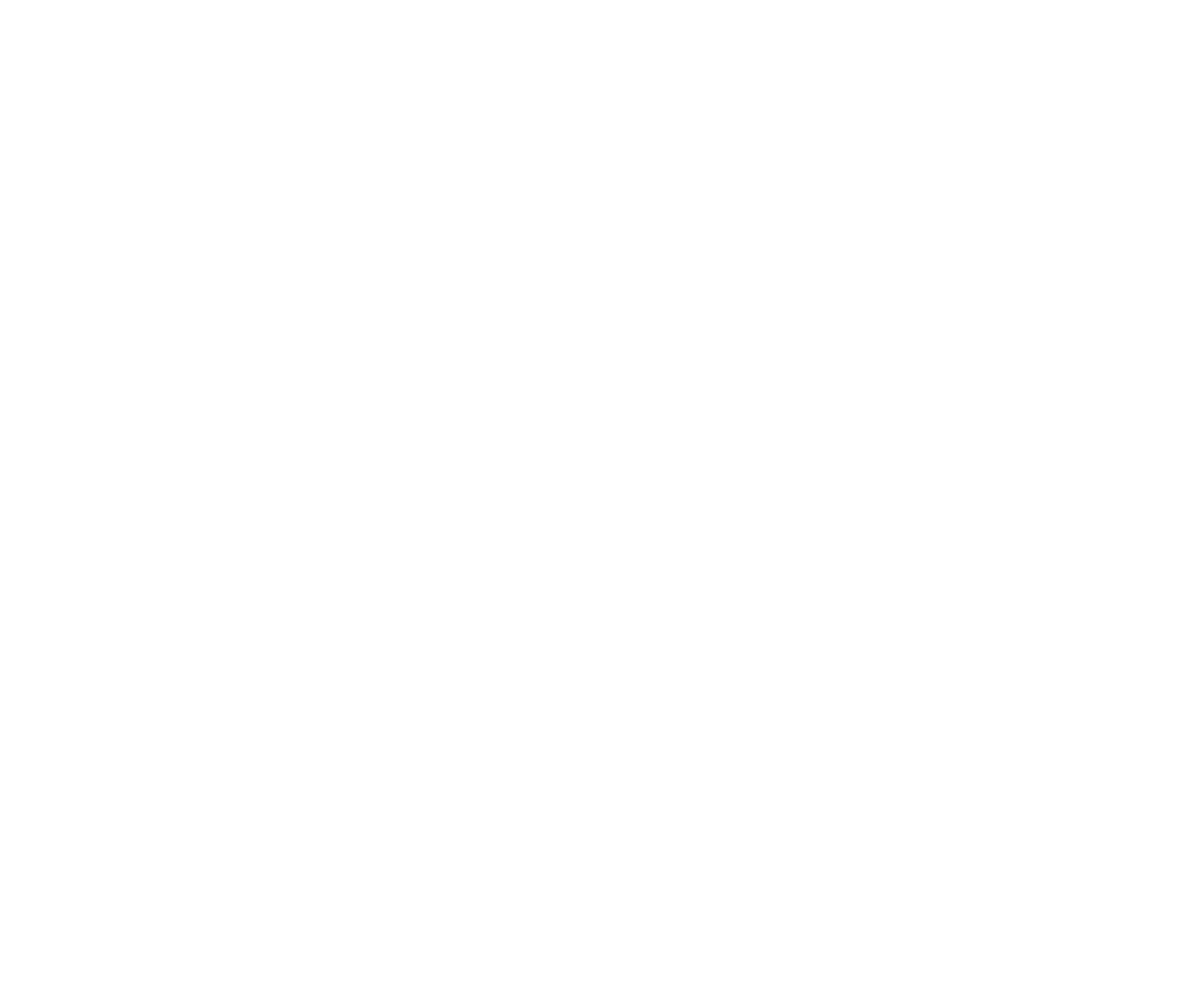
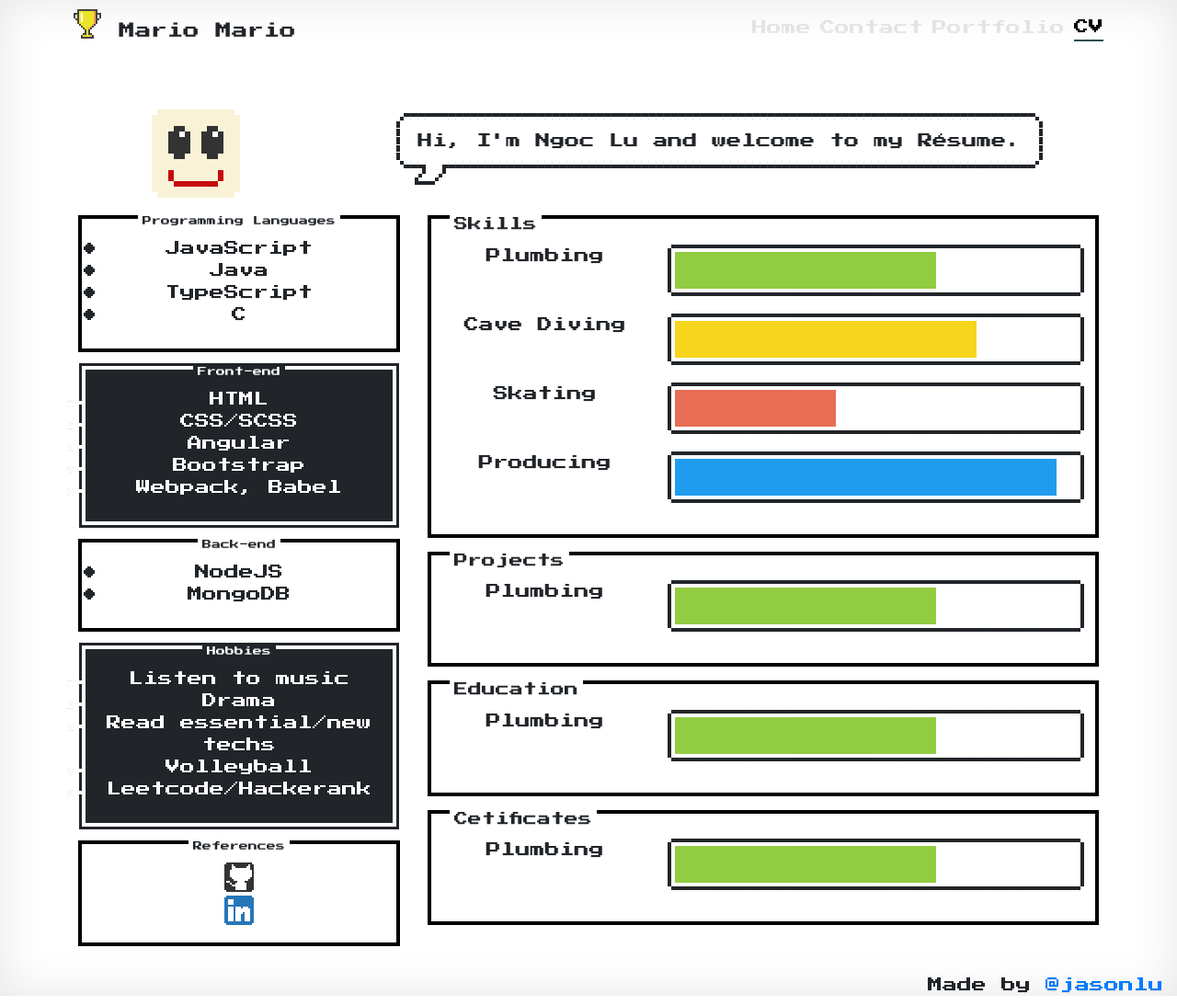
Before and after one commit to jasonlu2907/Portfolio, a plain HTML site: page cv.html in a window 1280 px wide. Shown: the whole page at 92% size. Before the commit the page ends 800 px from the top, so only its background shows below. Drawn offline with nearby package versions, Linux system fonts and the light colour scheme.

Commit message:
CV almost done

```diff
--- a/assets/style.css
+++ b/assets/style.css
@@ -60,6 +60,23 @@ footer {
     text-align: right;
 }
 
+/* /////////////////~CV~/////////////// */
+.nes-container.with-title>.title {
+    margin: -2rem 0 1rem;
+}
+
+.tieusu .nes-container.with-title>.title {
+    font-size: 1.5rem;
+}
+
+.is-dark li {
+    color: white ;
+    list-style-type: kannada;
+}
+
+.nes-list .reference li {
+    display: inline-block!important;
+}
 /* ---------------------- */
 .img-responsive {
     height: 100%;
--- a/cv.html
+++ b/cv.html
@@ -0,0 +1,194 @@
+<!DOCTYPE html>
+<html lang="en">
+  <head>
+    <meta charset="UTF-8" />
+    <meta name="viewport" content="width=device-width, initial-scale=1.0" />
+    <link rel="stylesheet" href="https://stackpath.bootstrapcdn.com/bootstrap/4.3.1/css/bootstrap.min.css"/>
+    <!-- nes.css -->
+    <link href="https://unpkg.com/nes.css@latest/css/nes.min.css" rel="stylesheet"/>
+
+    <link rel="stylesheet" href="./assets/style.css" />
+    <script src="https://code.jquery.com/jquery-3.3.1.slim.min.js"></script>
+    <script src="https://cdnjs.cloudflare.com/ajax/libs/popper.js/1.14.7/umd/popper.min.js"></script>
+    <script src="https://stackpath.bootstrapcdn.com/bootstrap/4.3.1/js/bootstrap.min.js"></script>
+
+    <link href="https://fonts.googleapis.com/css2?family=Press+Start+2P&display=swap" rel="stylesheet"/>
+    <title>Main</title>
+  </head>
+  <body class="text-center">
+    <div class="container p-3 h-100 mx-auto">
+      <div class="header">
+        <header>
+          <h3 class="masthead-brand">
+            <i class="nes-icon trophy"></i>
+            Mario Mario
+          </h3>
+        </header>
+        <nav class="nav nav-masthead justify-content-center">
+          <a class="nav-link" href="./index.html">Home</a>
+          <a class="nav-link" href="./contact.html">Contact</a>
+          <a class="nav-link" href="./portfolio.html">Portfolio</a>
+          <a class="nav-link active" href="./cv.html">CV</a>
+        </nav>
+			</div>
+		</div>
+
+		<div class="container margin-top-big">
+			<div class="row mb-4">
+				<div class="m-auto">
+					<i class="nes-bcrikko"></i>
+				</div>
+				<div class="col-md-9">
+					<section class="message -left">
+						<!-- Balloon -->
+						<div class="nes-balloon from-left">
+							<p>Hi, I'm Ngoc Lu and welcome to my Résume.</p>
+						</div>
+					</section>
+				</div>
+			</div>
+
+			<div class="row mb-4">
+				<div class="col-md-4">
+					<section class="nes-container with-title is-centered mb-4">
+						<p class="title">Programming Languages</p>
+						<div class="lists">
+							<ul class="nes-list is-disc">
+								<li>JavaScript</li>
+								<li>Java</li>
+								<li>TypeScript</li>
+								<li>C</li>
+							</ul>
+						</div>
+					</section>
+
+					<section class="nes-container with-title is-centered is-dark mb-4">
+						<p class="title">Front-end</p>
+						<div class="lists">
+							<ul class="nes-list">
+								<li>HTML</li>
+								<li>CSS/SCSS</li>
+								<li>Angular</li>
+								<li>Bootstrap</li>
+								<li>Webpack, Babel</li>
+							</ul>
+						</div>
+					</section>
+
+					<section class="nes-container with-title is-centered mb-4">
+						<p class="title">Back-end</p>
+						<div class="lists">
+							<ul class="nes-list is-disc">
+								<li>NodeJS</li>
+								<li>MongoDB</li>
+							</ul>
+						</div>
+					</section>
+
+					<section class="nes-container with-title is-centered is-dark mb-4">
+						<p class="title">Hobbies</p>
+						<div class="lists">
+							<ul class="nes-list">
+								<li>Listen to music</li>
+								<li>Drama</li>
+								<li>Read essential/new techs</li>
+								<li>Volleyball</li>
+								<li>Leetcode/Hackerank</li>
+							</ul>
+						</div>
+					</section>
+
+					<section class="nes-container with-title is-centered mb-4">
+						<p class="title">References</p>
+						<ul class="nes-list reference">
+							<li><a href="https://github.com/jasonlu2907" target="_blank"><i class="nes-icon github"></i></a></li>
+							<li><a href="https://www.linkedin.com/in/jasonlu99/" target="_blank"><i class="nes-icon linkedin"></i></a></li>
+						</ul>
+					</section>
+				</div>
+
+				<div class="col-md-8 tieusu">
+					<div class="nes-container with-title mb-4">
+						<p class="title">Skills</p>
+						<section class="row mb-4">
+							<div class="col-xs-12 col-sm-4">
+								Plumbing
+							</div>
+							<div class="col-xs-12 col-sm-8">
+								<progress class="nes-progress is-success" value="65" max="100"></progress>
+							</div>
+						</section>
+
+						<section class="row mb-4">
+							<div class="col-xs-12 col-sm-4">
+								Cave Diving
+							</div>
+							<div class="col-xs-12 col-sm-8">
+								<progress class="nes-progress is-warning" value="75" max="100"></progress>
+							</div>
+						</section>
+
+						<section class="row mb-4">
+							<div class="col-xs-12 col-sm-4">
+								Skating
+							</div>
+							<div class="col-xs-12 col-sm-8">
+								<progress class="nes-progress is-error" value="40" max="100"></progress>
+							</div>
+						</section>
+
+						<section class="row mb-4">
+							<div class="col-xs-12 col-sm-4">
+								Producing
+							</div>
+							<div class="col-xs-12 col-sm-8">
+								<progress class="nes-progress is-primary" value="95" max="100"></progress>
+							</div>
+						</section>
+					</div>
+
+					<div class="nes-container with-title mb-4">
+						<p class="title">Projects</p>
+						<section class="row mb-4">
+							<div class="col-xs-12 col-sm-4">
+								Plumbing
+							</div>
+							<div class="col-xs-12 col-sm-8">
+								<progress class="nes-progress is-success" value="65" max="100"></progress>
+							</div>
+						</section>
+					</div>
+
+					<div class="nes-container with-title mb-4">
+						<p class="title">Education</p>
+						<section class="row mb-4">
+							<div class="col-xs-12 col-sm-4">
+								Plumbing
+							</div>
+							<div class="col-xs-12 col-sm-8">
+								<progress class="nes-progress is-success" value="65" max="100"></progress>
+							</div>
+						</section>
+					</div>
+
+					<div class="nes-container with-title mb-4">
+						<p class="title">Cetificates</p>
+						<section class="row mb-4">
+							<div class="col-xs-12 col-sm-4">
+								Plumbing
+							</div>
+							<div class="col-xs-12 col-sm-8">
+								<progress class="nes-progress is-success" value="65" max="100"></progress>
+							</div>
+						</section>
+					</div>
+				</div>
+
+			</div>
+		</div>
+
+		<footer class="mr-4">
+			<p>Made by <a href="#">@jasonlu</a> </p>
+		</footer>
+  </body>
+</html>
```
